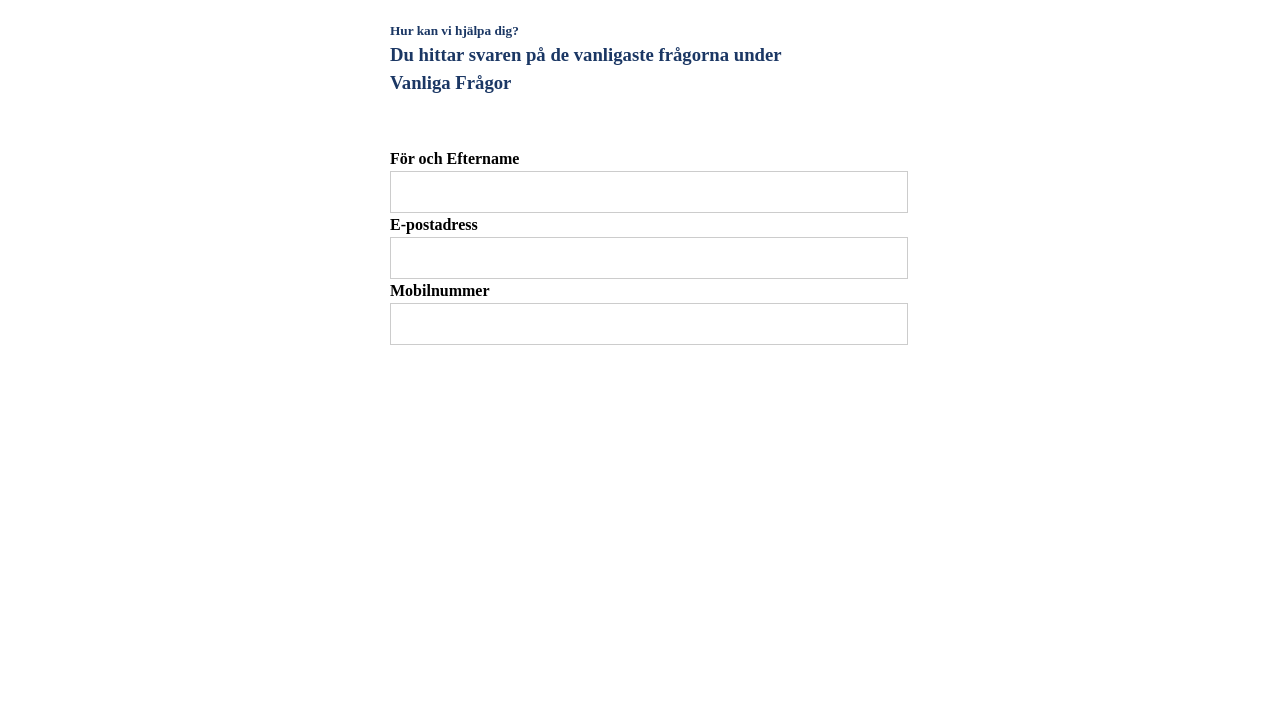
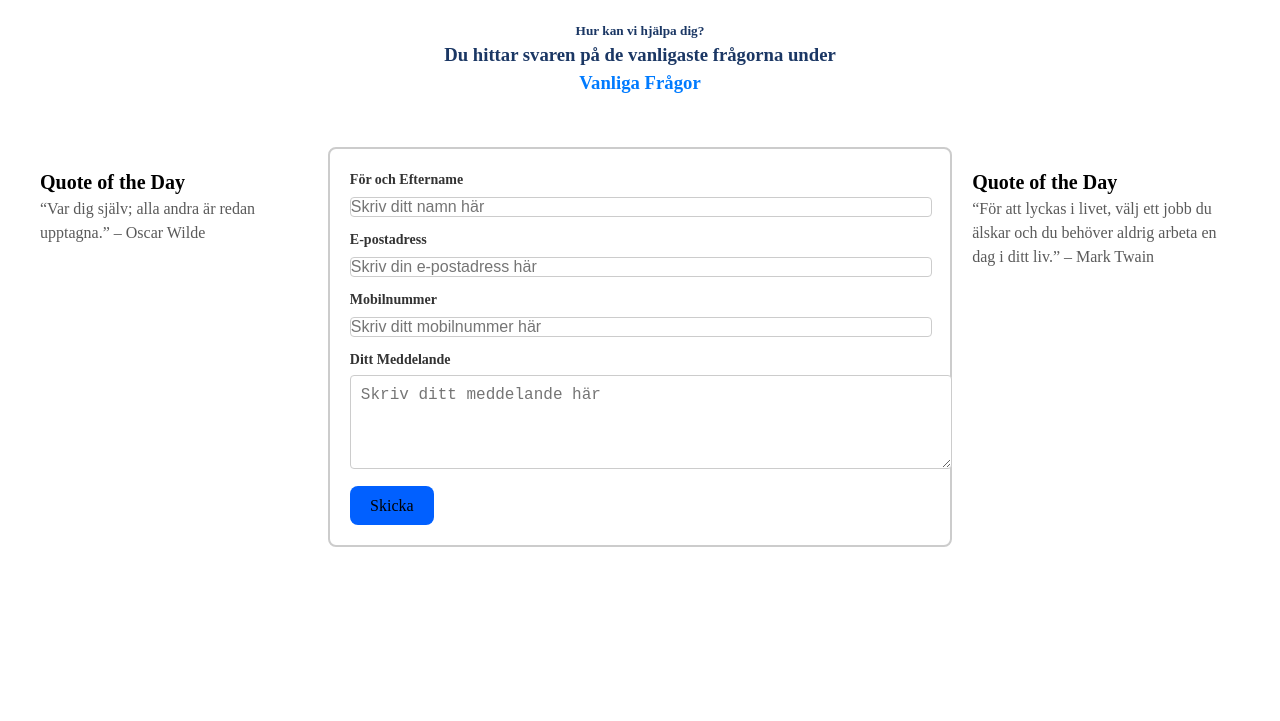
Before and after one commit to Amir1235/Grupp2, a website built with Vite: page contact.html in a window 1280 px wide. Shown: the part 129-850 px from the top of the page. Before the commit the page ends 800 px from the top, so only its background shows below. Built offline with nearby package versions, Linux system fonts and the light colour scheme.

Commit message:
skapade klart form och gjorde qoutes

```diff
--- a/contact.html
+++ b/contact.html
@@ -1,38 +1,55 @@
 <!DOCTYPE html>
 <html lang="en">
 <head>
-
   <meta charset="UTF-8">
   <meta name="viewport" content="width=device-width, initial-scale=1.0">
-  <title>Document</title>
+  <title>Contact Form</title>
   <link rel="stylesheet" href="./src/style.css">
 </head>
 <body>
   <header id="header" class="header"></header>
 
   <div id="text-container">
-<h5>Hur kan vi hjälpa dig?</h5>
-<h3>Du hittar svaren på de vanligaste frågorna under <br><span>Vanliga Frågor<span></h3>
-</div>
+    <h5>Hur kan vi hjälpa dig?</h5>
+    <h3>Du hittar svaren på de vanligaste frågorna under <br><span>Vanliga Frågor</span></h3>
+  </div>
 
-  <form id="form-container">
+  <div id="flexcontainer">
+  <div id="quote-section">
+    <h4>Quote of the Day</h4>
+    <p id="randomqoute1"></p>
+  </div>
+
+  <form id="formcontainer">
     <div class="form-group">
       <label for="name">För och Eftername</label>
-      <input type="text" id="name" name="name">
+      <input type="text" id="name" name="name" placeholder="Skriv ditt namn här">
     </div>
     <div class="form-group">
       <label for="email">E-postadress</label>
-      <input type="text" id="email" name="email">
+      <input type="text" id="email" name="email" placeholder="Skriv din e-postadress här">
     </div>
     <div class="form-group">
-      <label for="phone">Mobilnummer </label>
-      <input type="text" id="phone" name="phone">
+      <label for="phone">Mobilnummer</label>
+      <input type="text" id="phone" name="phone" placeholder="Skriv ditt mobilnummer här">
     </div>
-
+    <div class="form-group">
+      <label for="message">Ditt Meddelande</label>
+      <textarea type="text" id="message" name="message" rows="4" placeholder="Skriv ditt meddelande här"></textarea>
+    </div>
+    <button type="submit" id="submit">Skicka</button>
   </form>
 
+  <div id="quote-section">
+    <h4>Quote of the Day</h4>
+    <p id="randomqoute">Loading...</p>
+  </div>
+
+</div>
+
+
+
   <script type="module" src="/src/header.ts"></script>
-
-  </div>
+  <script type="module" src="/contact.ts"></script>
 </body>
 </html>
--- /dev/null
+++ b/contact.ts
@@ -0,0 +1,22 @@
+const quotes = [
+  "“Livets värde mäts inte efter hur många andetag vi tar, utan efter de ögonblick som tar vårt andetag.” – Albert Einstein",
+  "“För att lyckas i livet, välj ett jobb du älskar och du behöver aldrig arbeta en dag i ditt liv.” – Mark Twain",
+  "“Var dig själv; alla andra är redan upptagna.” – Oscar Wilde",
+  "“Vi kanske möter många nederlag, men vi får aldrig bli besegrade.” – Maya Angelou",
+  "“De bästa människorna är de som är ofullkomliga och ändå på något sätt fantastiska.” – F. Scott Fitzgerald"
+];
+
+
+  function getRandomQuote(): string {
+    const randomIndex = Math.floor(Math.random() * quotes.length);
+    return quotes[randomIndex];
+  }
+
+  const quoteElement = document.getElementById("randomqoute");
+  const quoteElement1 = document.getElementById("randomqoute1");
+
+
+  if (quoteElement && quoteElement1) {
+    quoteElement.textContent = getRandomQuote();
+    quoteElement1.textContent = getRandomQuote();
+  }
--- a/src/style.css
+++ b/src/style.css
@@ -305,36 +305,76 @@ button:hover {
   margin: 2rem 0;
 }
 
-#form-container * {
-  all: unset;
+#text-container {
+  position: relative;
+  top: 100px;
+  padding-bottom: 100px;
+  max-width: 500px;
+  margin: 50px auto;
+  text-align: center;
+  color: #333;
 }
 
-#text-container{
-  max-width: 500px;
-  margin: 0 auto;
-  position: relative;
-  top: 150px;
+#text-container span {
+  color: #007bff;
+}
+
+#flexcontainer {
+  display: flex;
+  justify-content: space-between;
+  margin: 20px;
+}
+
+#quote-section {
+  background-color: #fff;
+  padding: 20px;
+  width: 30%;
+}
+
+#quote-section h4 {
+  font-size: 20px;
+  color: black;
 }
 
 
-#form-container {
-  width: 500px;
-  margin: 0 auto;
-  padding-top: 200px;
+#formcontainer {
+  background-color: #fff;
+  padding: 20px;
+  border-radius: 8px;
+  width: 65%;
+  border: solid 2px #ccc;
 }
 
-#form-container input {
-  width: 100%;
-  padding: 8px;
-  border: 1px solid #ccc;
+.form-group {
+  margin-bottom: 10px;
 }
 
+.form-group label {
+  font-size: 14px;
+  color: #333;
+  font-weight: bold;
+  margin-bottom: 5px;
+  display: block;
+}
+.form-group textarea{
+  width: 100%;
+  padding: 10px;
+  font-size: 16px;
+  border: 1px solid #ccc;
+  border-radius: 4px;
+  background-color: white;
+  color: black;
 
-#form-container label {
-  color: black;
-  font-weight: bold;
 }
 
+.form-group input {
+  width: 100%;
+  font-size: 16px;
+  border: 1px solid #ccc;
+  border-radius: 4px;
+  background-color: white;
+  color: black;
+}
 
 
 
```
